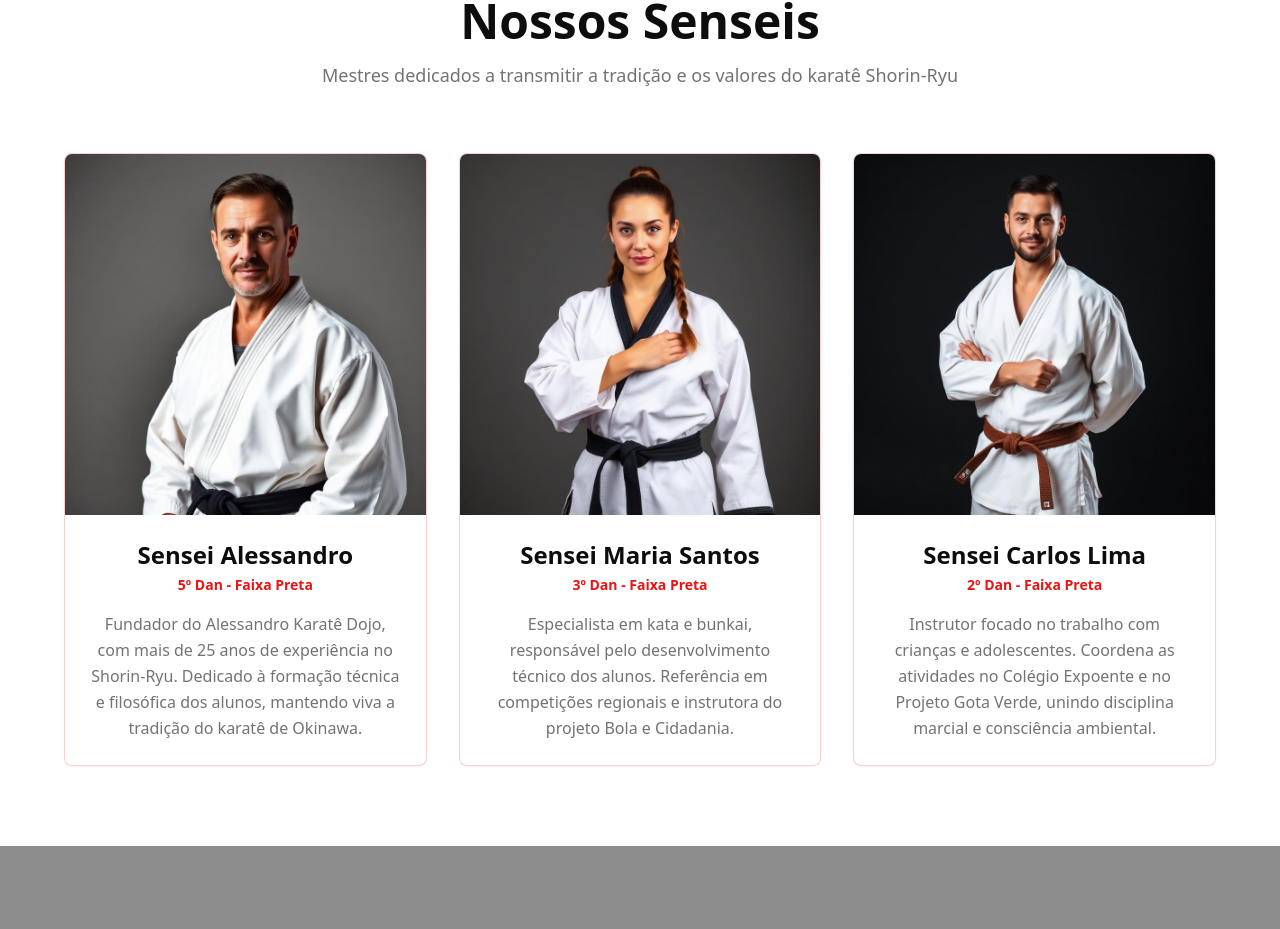
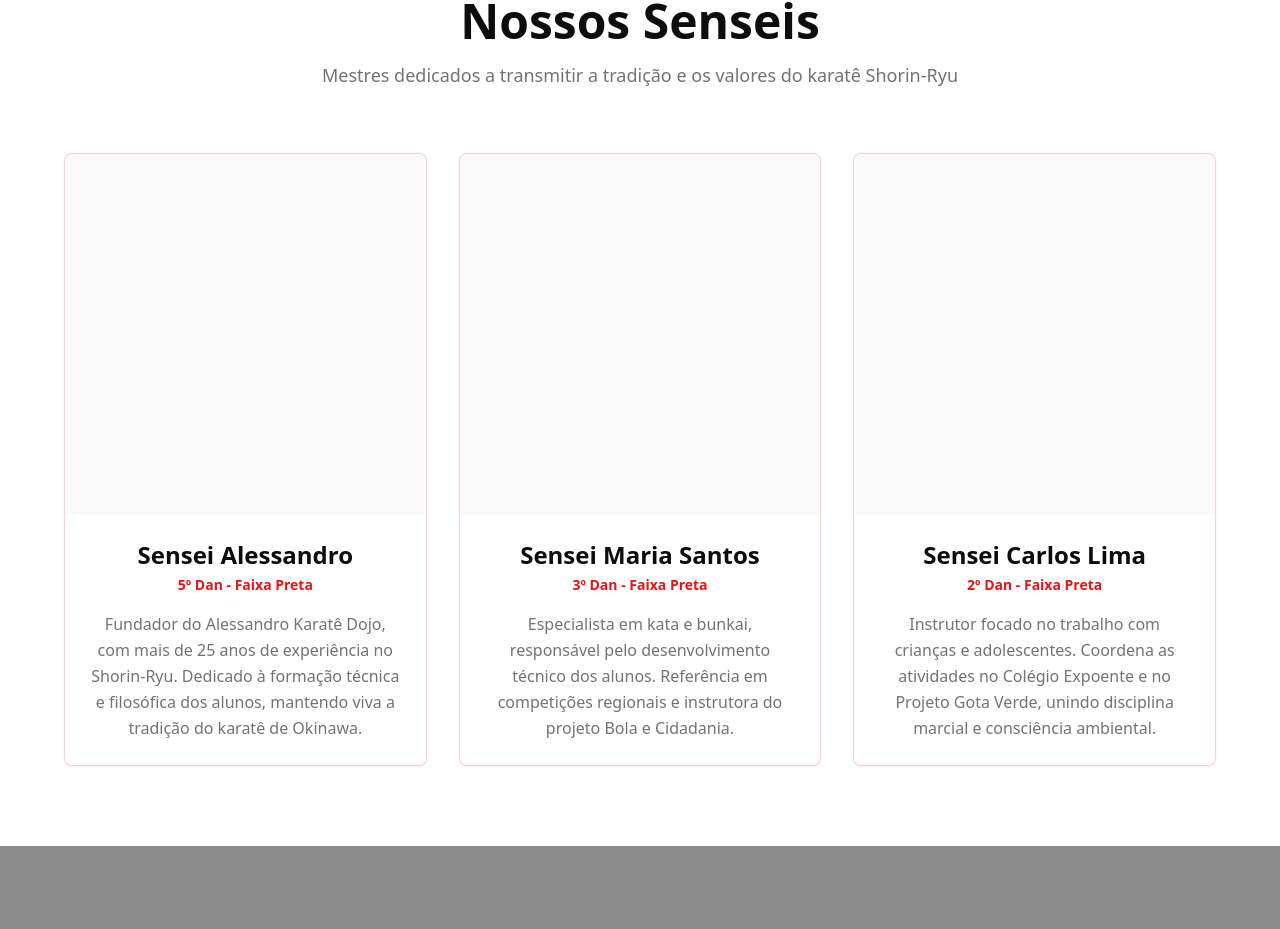
Before and after one commit to Fxdf-IV/dojo-dash-portal, a React (Vite) app: page / in a window 1280 px wide. Shown: the part 803-1732 px from the top of the page. Built offline with nearby package versions, Linux system fonts and the light colour scheme; the HTML template or start-up script is replaced by a standard one.

Commit message:
Remove images from gallery cards

```diff
--- a/src/pages/Home.tsx
+++ b/src/pages/Home.tsx
@@ -107,8 +107,8 @@ const Home = () => {
 
           <div className="grid grid-cols-1 md:grid-cols-3 gap-8 max-w-6xl mx-auto">
             {senseis.map((sensei, index) => <Card key={index} className="border-primary/20 hover:border-primary transition-all hover:shadow-glow overflow-hidden group">
-                <div className="aspect-square overflow-hidden bg-gradient-to-br from-secondary to-accent/50">
-                  <img src={sensei.image} alt={sensei.name} className="w-full h-full object-cover group-hover:scale-105 transition-transform duration-500" />
+                <div className="aspect-square overflow-hidden bg-muted/50 flex items-center justify-center">
+                  {/* Espaço reservado para foto do sensei */}
                 </div>
                 <CardContent className="p-6 text-center">
                   <h3 className="text-2xl font-bold mb-1 text-card-foreground group-hover:text-primary transition-colors">
```
